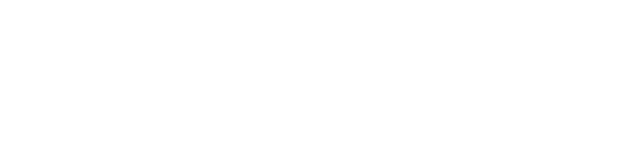
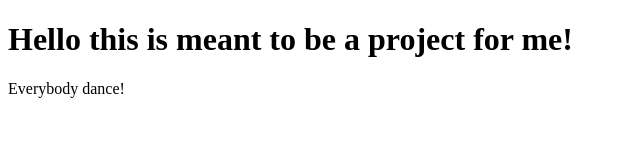
Before and after one commit to K-guiy/Portofolio.com, a plain HTML site: page index.html in a window 1280 px wide. Shown: the whole page, without its empty margins (0-640 px from the left). Drawn offline with Linux system fonts and the light colour scheme.

Commit message:
Second commit

```diff
--- a/index.html
+++ b/index.html
@@ -1,5 +1,8 @@
 <!DOCTYPE html>
 <html lang="hr">
   <head></head>
-  <body></body>
+  <body>
+    <h1>Hello this is meant to be a project for me!</h1>
+    <p>Everybody dance!</p>
+  </body>
 </html>
```
